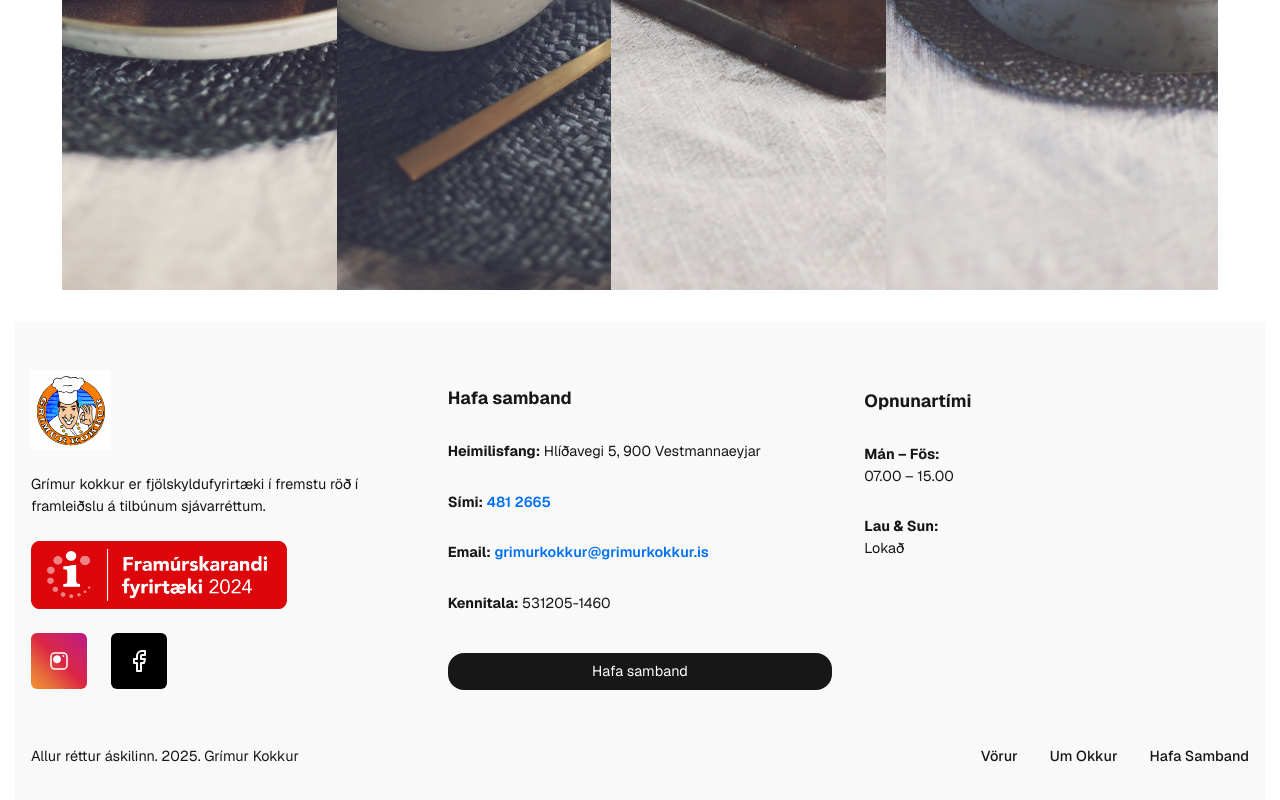
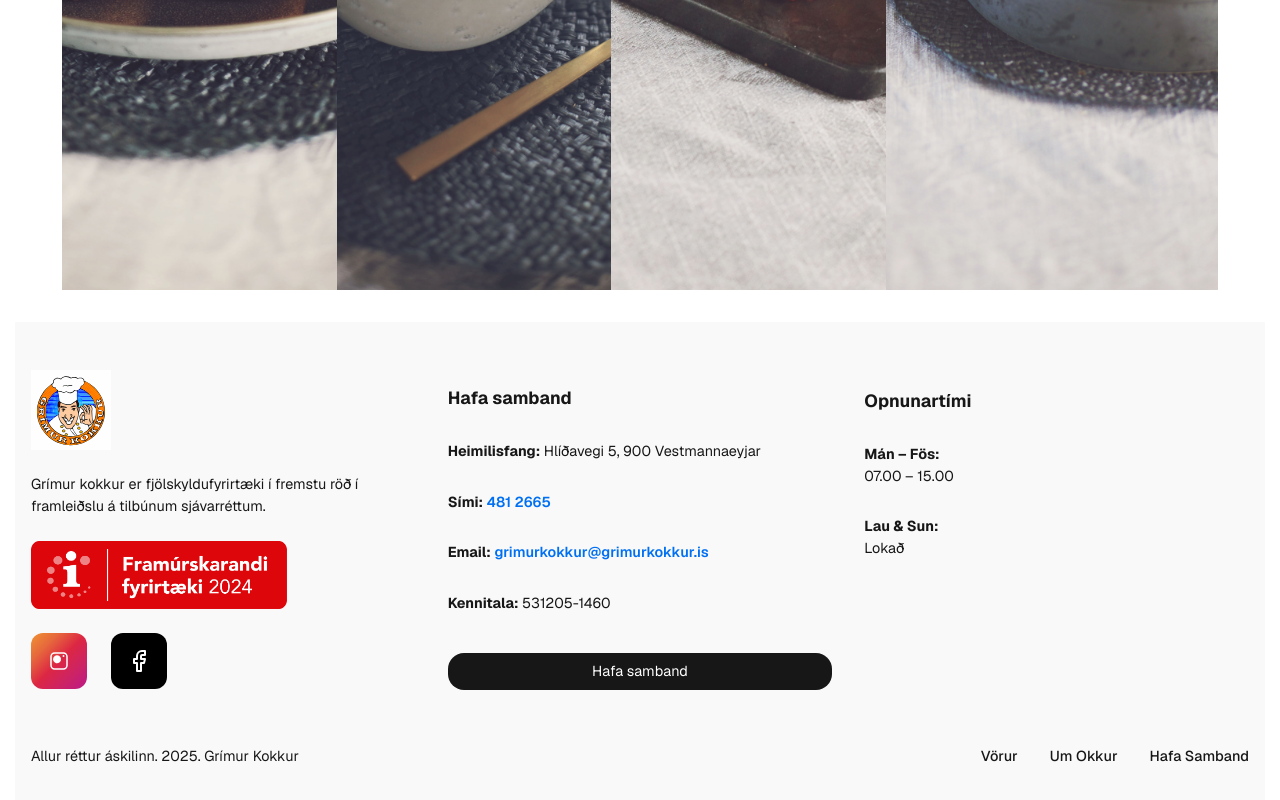
Before and after one commit to aph8/GrimurKokkur, a Next.js app: page / in a window 1280 px wide. Shown: the part 670-1470 px from the top of the page. Built offline with nearby package versions, Linux system fonts and the light colour scheme.

Commit message:
instagram logo

```diff
--- a/src/components/functions/Footer.tsx
+++ b/src/components/functions/Footer.tsx
@@ -31,7 +31,7 @@ export default function Footer() {
             quality={100}
           />
           <div className={styles.socialIcons}>
-            {/* Instagram: gradient background, white glyph */}
+            {/* Instagram */}
             <Link
               href="https://www.instagram.com/grimurkokkur/"
               target="_blank"
@@ -42,18 +42,24 @@ export default function Footer() {
                 <svg
                   xmlns="http://www.w3.org/2000/svg"
                   viewBox="0 0 512 512"
-                  width="24"
-                  height="24"
                 >
                   <path
-                    fill="#fff"
-                    d="M349.33,69.33H162.67A93.34,93.34,0,0,0,69.33,162.67V349.33A93.34,93.34,0,0,0,162.67,442.67H349.33A93.34,93.34,0,0,0,442.67,349.33V162.67A93.34,93.34,0,0,0,349.33,69.33Zm61.33,279.99a61.42,61.42,0,0,1-61.33,61.33H162.67a61.42,61.42,0,0,1-61.33-61.33V162.67a61.42,61.42,0,0,1,61.33-61.33H349.33a61.42,61.42,0,0,1,61.33,61.33Zm-146.66-61.33A85.34,85.34,0,1,1,298,202.66,85.43,85.43,0,0,1,264,287.99Zm88-158.66a20,20,0,1,1-20,20A20,20,0,0,1,352,129.33Z"
+                    fill="currentColor"
+                    d="M349.33,69.33H162.67A93.34,93.34,0,0,0,69.33,
+                       162.67V349.33A93.34,93.34,0,0,0,162.67,442.67H349.33
+                       A93.34,93.34,0,0,0,442.67,349.33V162.67A93.34,93.34,
+                       0,0,0,349.33,69.33Zm61.33,279.99a61.42,61.42,0,0,1
+                       -61.33,61.33H162.67a61.42,61.42,0,0,1-61.33-61.33V162.67
+                       a61.42,61.42,0,0,1,61.33-61.33H349.33a61.42,61.42,0,0,1,
+                       61.33,61.33Zm-146.66-61.33A85.34,85.34,0,1,1,298,202.66,
+                       85.43,85.43,0,0,1,264,287.99Zm88-158.66a20,20,0,1,1-20,
+                       20A20,20,0,0,1,352,129.33Z"
                   />
                 </svg>
               </div>
             </Link>
 
-            {/* Facebook: solid black background, white glyph */}
+            {/* Facebook */}
             <Link
               href="https://www.facebook.com/Grimurkokkur"
               target="_blank"
@@ -61,7 +67,7 @@ export default function Footer() {
               aria-label="Facebook"
             >
               <div className={`${styles.icon} ${styles.facebookIcon}`}>
-                <Facebook size={24} color="#fff" />
+                <Facebook />
               </div>
             </Link>
           </div>
--- a/src/styles/Footer.module.scss
+++ b/src/styles/Footer.module.scss
@@ -42,6 +42,7 @@
 .column {
   display: flex;
   flex-direction: column;
+
   h2, h3 {
     margin-bottom: v.$spacing-sm;
     font-size: 1.1rem;
@@ -60,19 +61,19 @@
   margin-top: v.$spacing-md;
 }
 
-/* Base icon wrapper */
+// Base icon wrapper: fixed square, centered content
 .icon {
-  border-radius: 6px;
-  padding: v.$spacing-sm;
-  display: flex;
-  align-items: center;
-  justify-content: center;
+  width: 3.5rem;
+  height: 3.5rem;
+  display: grid;
+  place-items: center;
+  border-radius: 0.75rem;
 }
 
-/* Instagram: gradient background */
+// Instagram gradient background
 .instagramIcon {
-  background: linear-gradient(
-    45deg,
+  background-image: linear-gradient(
+    135deg,
     #f09433 0%,
     #e6683c 25%,
     #dc2743 50%,
@@ -81,9 +82,16 @@
   );
 }
 
-/* Facebook: solid black */
+// Facebook solid black
 .facebookIcon {
   background: #000;
+}
+
+// SVGs inside both icons are white
+.icon svg {
+  width: 1.5rem;
+  height: 1.5rem;
+  color: #fff;
 }
 
 .contactButton {
@@ -107,7 +115,6 @@
   display: flex;
   align-items: center;
   justify-content: space-between;
-
   @media (max-width: 768px) {
     flex-direction: column;
     gap: v.$spacing-md;
```
